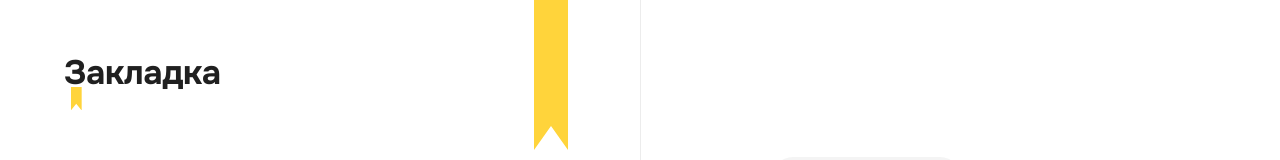
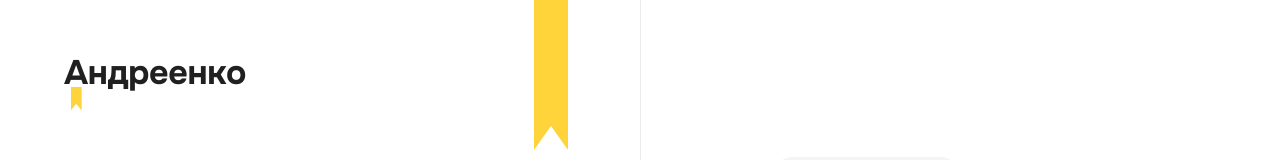
Before and after one commit to lizalikiyskaya-dot/studio, a Next.js app: page /login in a window 1280 px wide. Shown: the top 160 px of the page. Built offline with nearby package versions, Linux system fonts and the light colour scheme.

Commit message:
Вернула название «Андреенко» в знак, заголовок вкладки и письма.
Co-authored-by: lizalikiyskaya-dot <lizalikiyskaya-dot@users.noreply.github.com>

```diff
--- a/src/app/layout.tsx
+++ b/src/app/layout.tsx
@@ -16,7 +16,7 @@ const literata = Literata({
 });
 
 export const metadata: Metadata = {
-  title: "Закладка — студия художественной прозы",
+  title: "Андреенко — студия художественной прозы",
   description: "Личный кабинет студии художественной прозы",
 };
 
--- a/src/app/mentor/PaymentControls.tsx
+++ b/src/app/mentor/PaymentControls.tsx
@@ -3,7 +3,7 @@
 import { useState, useTransition } from "react";
 import { updatePaymentSettings } from "./actions";
 
-// Поля — те же .fld, что на входе. Тумблер жёлтый, как кнопка «Закладки»:
+// Поля — те же .fld, что на входе. Тумблер жёлтый, как основные кнопки:
 // общий ToggleSwitch в остальных местах пока зелёный, сюда он не подходит.
 export default function PaymentControls({
   userId,
--- a/src/components/Wordmark.tsx
+++ b/src/components/Wordmark.tsx
@@ -2,7 +2,7 @@ export default function Wordmark({ size = "md" }: { size?: "md" | "lg" }) {
   return (
     <span className={`wordmark${size === "lg" ? " lg" : ""}`}>
       <span className="wordmark-name">
-        Закладка
+        Андреенко
         <span className="wordmark-ribbon" aria-hidden="true" />
       </span>
     </span>
--- a/src/lib/mail.ts
+++ b/src/lib/mail.ts
@@ -140,7 +140,7 @@ export function renderEmail(options: {
 
   const logo = `<table role="presentation" cellpadding="0" cellspacing="0">
     <tr>
-      <td style="font-family:${FONT_UI};font-size:28px;font-weight:700;letter-spacing:-0.02em;line-height:1;color:#202020;padding:0 0 2px;">Закладка</td>
+      <td style="font-family:${FONT_UI};font-size:28px;font-weight:700;letter-spacing:-0.02em;line-height:1;color:#202020;padding:0 0 2px;">Андреенко</td>
     </tr>
     <tr>
       <td style="padding:0 0 0 6px;line-height:0;font-size:0;">
```
